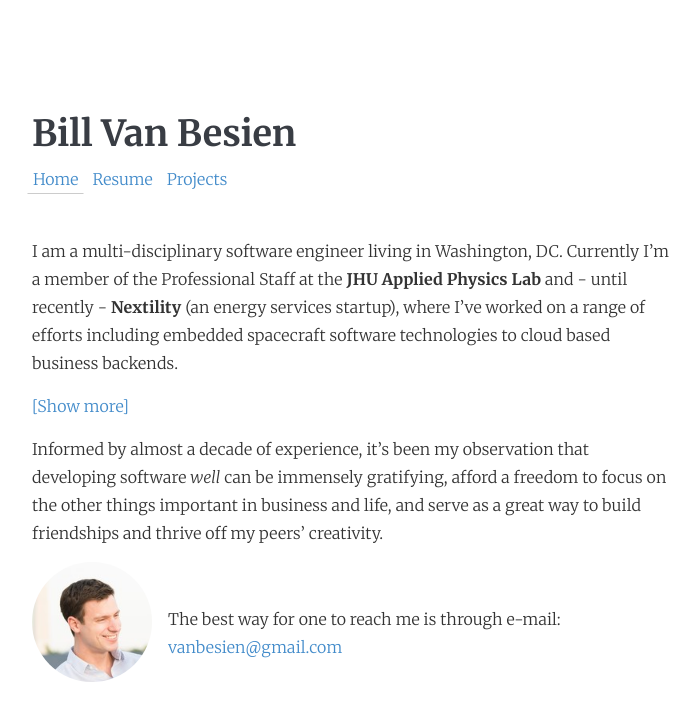
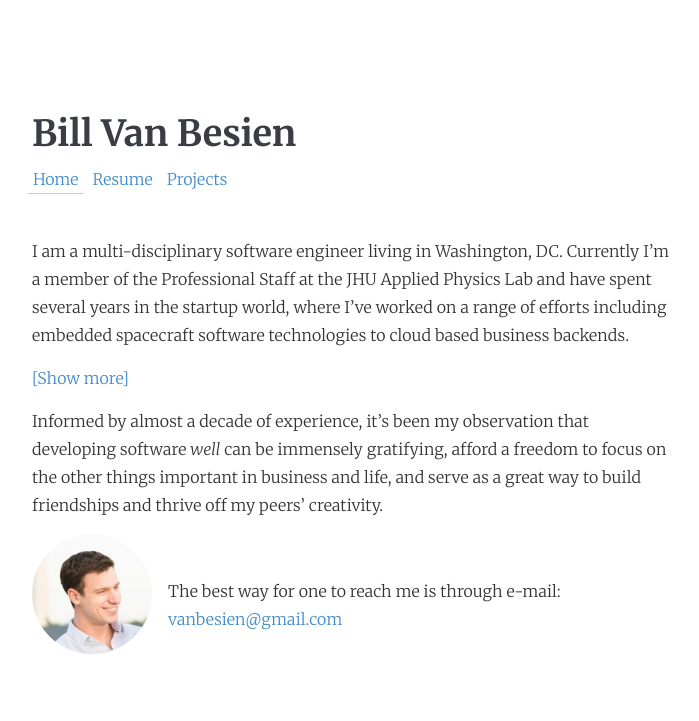
Before and after one commit to billvb/billvb.github.io, a Jekyll site: the page built from index.md, in a window 1280 px wide. Shown: the top 721 px of the page, without its empty margins (38-737 px from the left). Built offline with Jekyll 4.4.1, drawn with Linux system fonts in a browser that asks for light colours; nearby versions of some CDN libraries.

Commit message:
Fixed main page to remove current status at nextility

```diff
--- a/index.md
+++ b/index.md
@@ -3,7 +3,7 @@ title: Home
 layout: base
 ---
 
-I am a multi-disciplinary software engineer living in Washington, DC. Currently I'm a member of the Professional Staff at the **JHU Applied Physics Lab** and - until recently - **Nextility** (an energy services startup), where I've worked on a range of efforts including embedded spacecraft software technologies to cloud based business backends.
+I am a multi-disciplinary software engineer living in Washington, DC. Currently I'm a member of the Professional Staff at the JHU Applied Physics Lab and have spent several years in the startup world, where I've worked on a range of efforts including embedded spacecraft software technologies to cloud based business backends.
 
 <a id="read_less_link" href="#">[Show less]</a>
 
```
